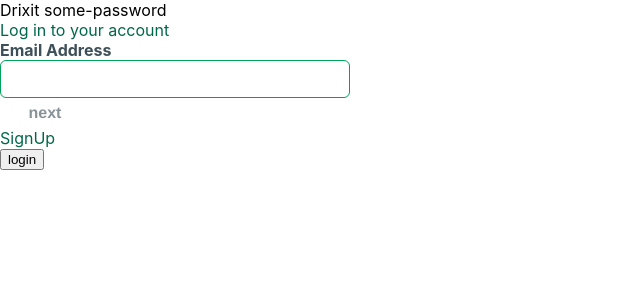
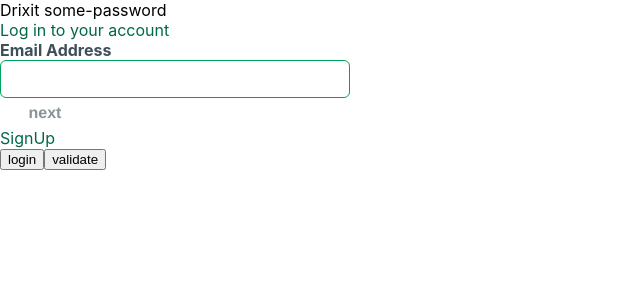
Before and after one commit to pablolucianop/login-plp, a React (Create React App) app in the folder client/: page / in a window 1280 px wide. Shown: the top 300 px of the page, without its empty margins (0-640 px from the left). Built offline with nearby package versions, Linux system fonts and the light colour scheme.

Commit message:
fix: partial clean

```diff
--- a/client/src/components/App.js
+++ b/client/src/components/App.js
@@ -22,7 +22,7 @@ function App() {
         email: email,
       }),
     })
-      .then((data) => data.json())
+      .then((data) => data.text())
       .then((data) => console.log('apiResponse: data', { apiResponse: data }))
       .then((data) => setEmailValidated({ apiResponse: data }))
       .then((data) => console.log('emailValidated.apiResponse', emailValidated))
@@ -76,7 +76,7 @@ function App() {
         emailValidated={emailValidated}
       />
       <button onClick={loginUser}>login</button>
-      {/* <button onClick={validateMail}>validate</button> */}
+      <button onClick={handleSubmitEmail}>validate</button>
       {/* {console.log('state', state)} */}
     </div>
   )
```
